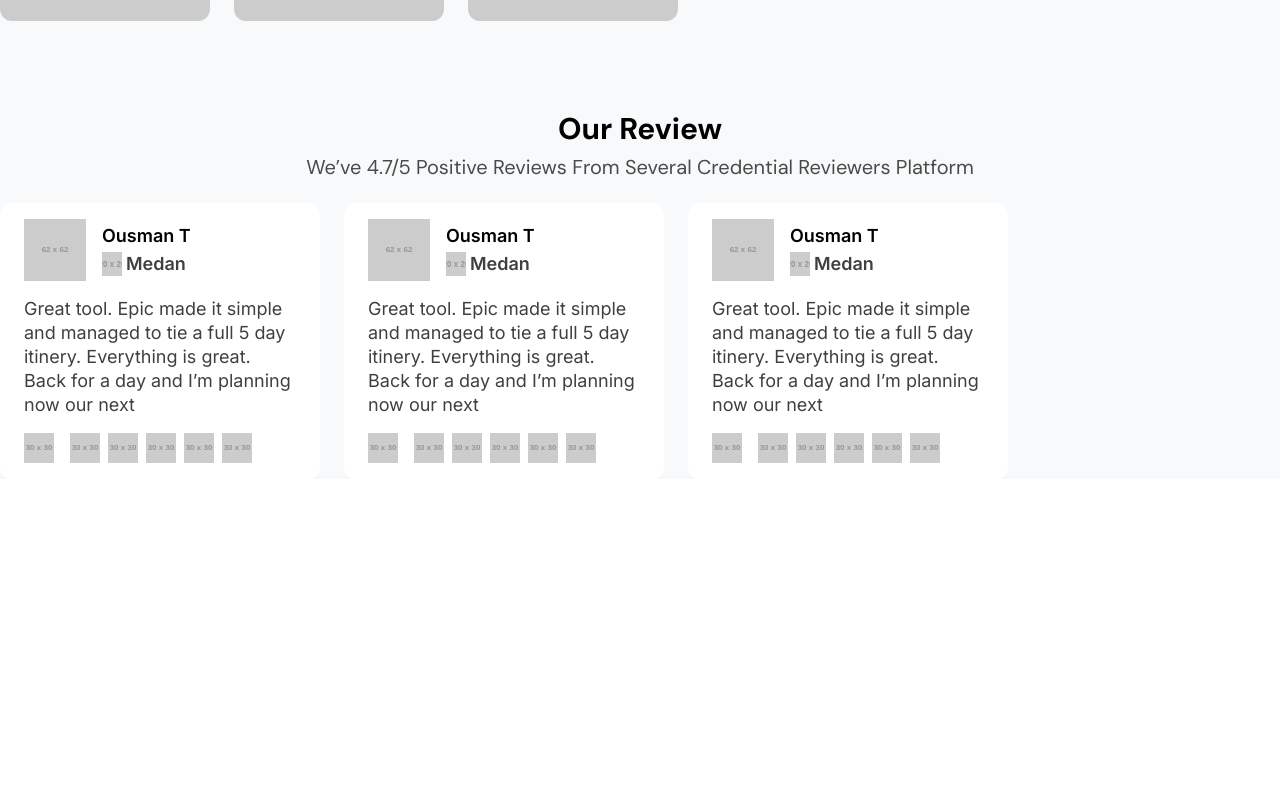
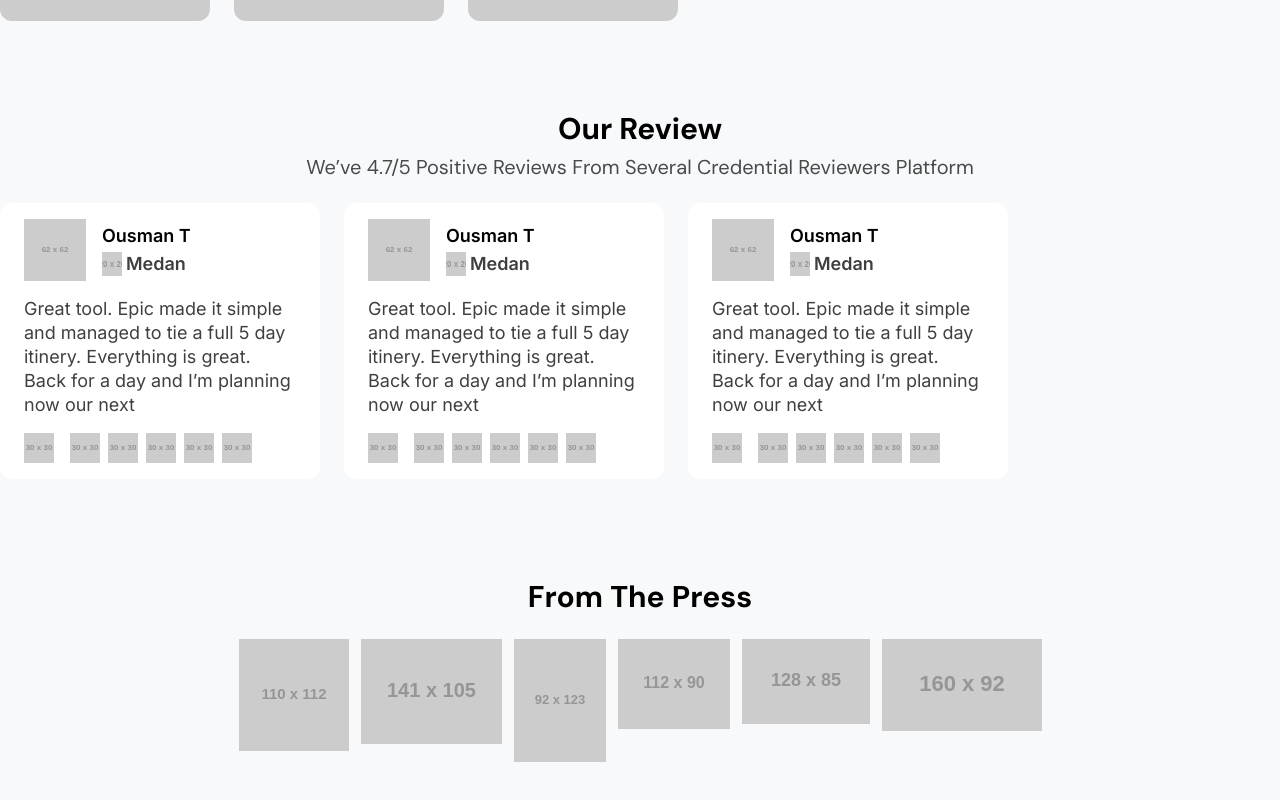
Before and after one commit to Tracer1337/visit-malaysia-2026, a Next.js app: page / in a window 1280 px wide. Shown: the part 5585-6385 px from the top of the page. Before the commit the page ends 6264 px from the top, so only its background shows below. Built offline with nearby package versions, Linux system fonts and the light colour scheme.

Commit message:
Add Press Showcase

```diff
--- /dev/null
+++ b/app/_components/PressShowcase/PressShowcase.tsx
@@ -0,0 +1,20 @@
+import Placeholder from '../ui/Placeholder';
+import Typography from '../ui/Typography';
+
+export function PressShowcase() {
+  return (
+    <>
+      <Typography variant="h3" className="text-center">
+        From The Press
+      </Typography>
+      <div className="flex justify-center items-start gap-3 mt-6">
+        <Placeholder width={110} height={112} />
+        <Placeholder width={141} height={105} />
+        <Placeholder width={92} height={123} />
+        <Placeholder width={112} height={90} />
+        <Placeholder width={128} height={85} />
+        <Placeholder width={160} height={92} />
+      </div>
+    </>
+  );
+}
--- /dev/null
+++ b/app/_components/PressShowcase/index.ts
@@ -0,0 +1,3 @@
+import { PressShowcase } from './PressShowcase';
+
+export default PressShowcase;
--- a/app/page.tsx
+++ b/app/page.tsx
@@ -7,6 +7,7 @@ import DestinationCarousel from './_components/DestinationCarousel';
 import Button from './_components/ui/Button';
 import EventCarousel from './_components/EventCarousel';
 import ReviewCarousel from './_components/ReviewCarousel';
+import PressShowcase from './_components/PressShowcase';
 
 export default function LandingPage() {
   return (
@@ -61,6 +62,11 @@ export default function LandingPage() {
           <ReviewCarousel />
         </div>
       </section>
+      <section className="bg-[#F7F9FA] pt-[100px] pb-[50px]">
+        <div className="container mx-auto">
+          <PressShowcase />
+        </div>
+      </section>
     </main>
   );
 }
```
